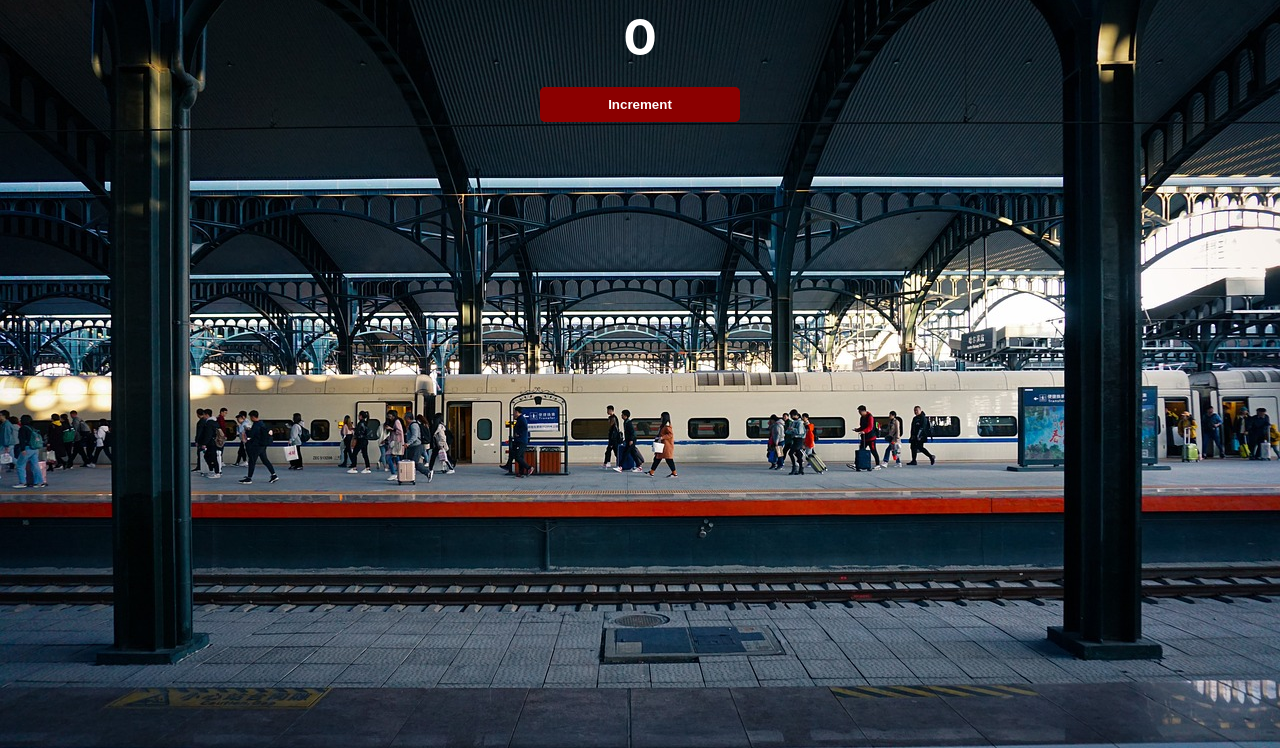
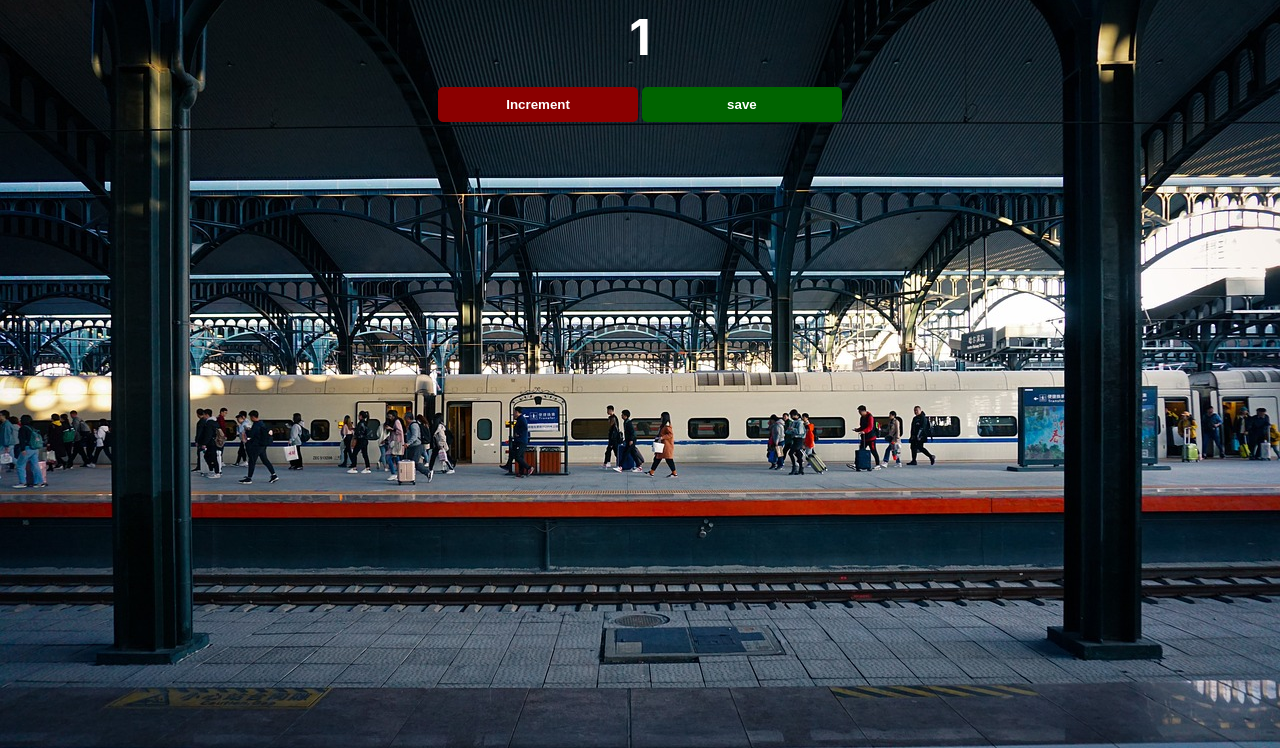
Before and after one commit to sudeepkhadka-hub/passenger-count-app, a plain HTML site: page index.html in a window 1280 px wide. Both pictures are taken after a click on the button "Increment". Shown: the part 52-800 px from the top of the page. Drawn offline with Linux system fonts and the light colour scheme.

Commit message:
save btn created

```diff
--- a/index.html
+++ b/index.html
@@ -8,8 +8,9 @@
   </head>
   <body>
     <h1>people count</h1>
-    <h2 id="count1">0</h2>
+    <h2 id="count">0</h2>
     <button id="increment-btn" onclick="countIncrement()">Increment</button>
+    <button id="save-btn" onclick="save()">save</button>
     <script src="index.js"></script>
   </body>
 </html>
--- a/index.js
+++ b/index.js
@@ -1,10 +1,15 @@
+let countEl = document.getElementById("count")
 let count = 0
 
 //function
 
 function countIncrement() {
     count = count + 1
-    console.log(count)
+    countEl.innerText = count
+
 
 }
-document.getElementById('count1').innerText = count ;
+
+function save() {
+    console.log(count)
+}
```
